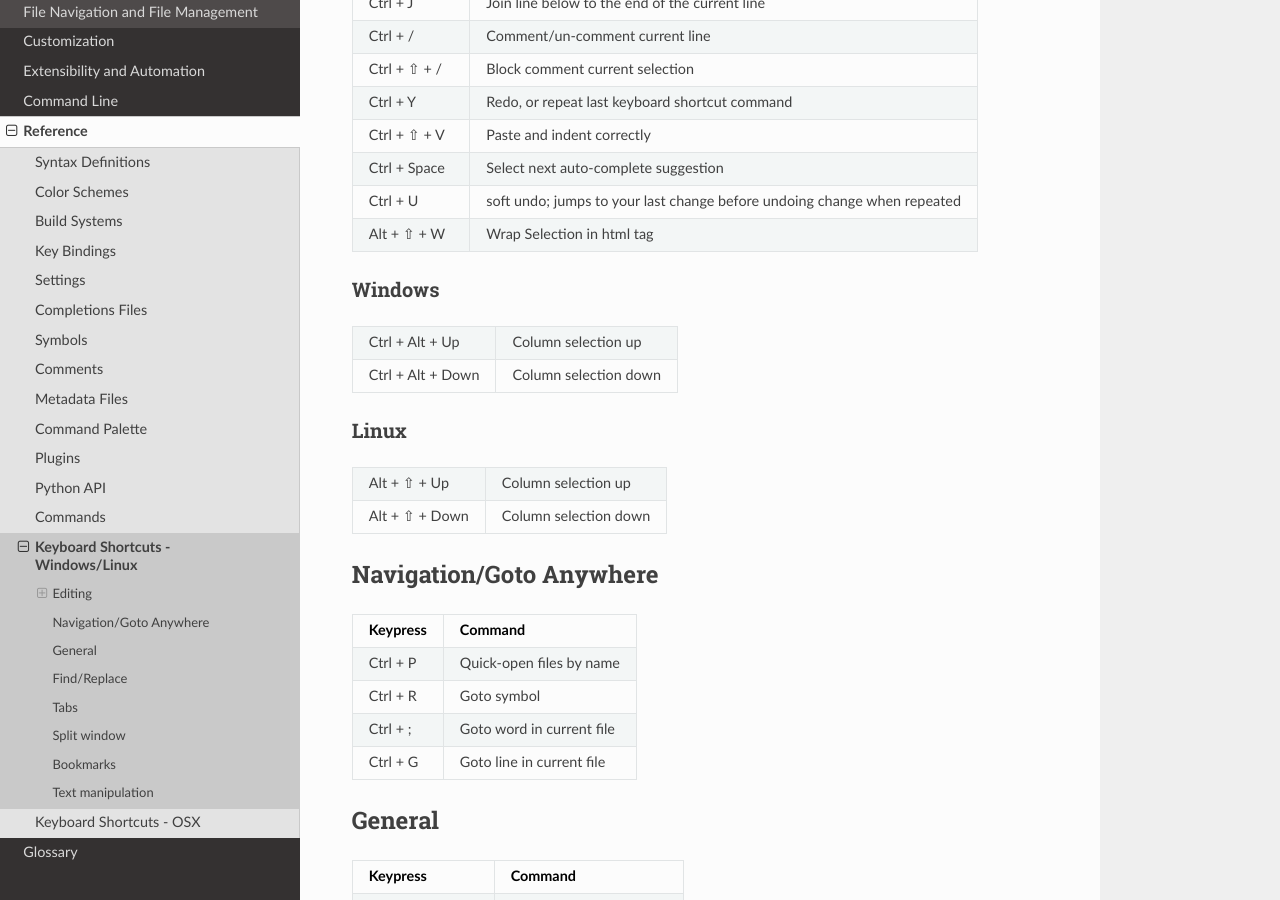
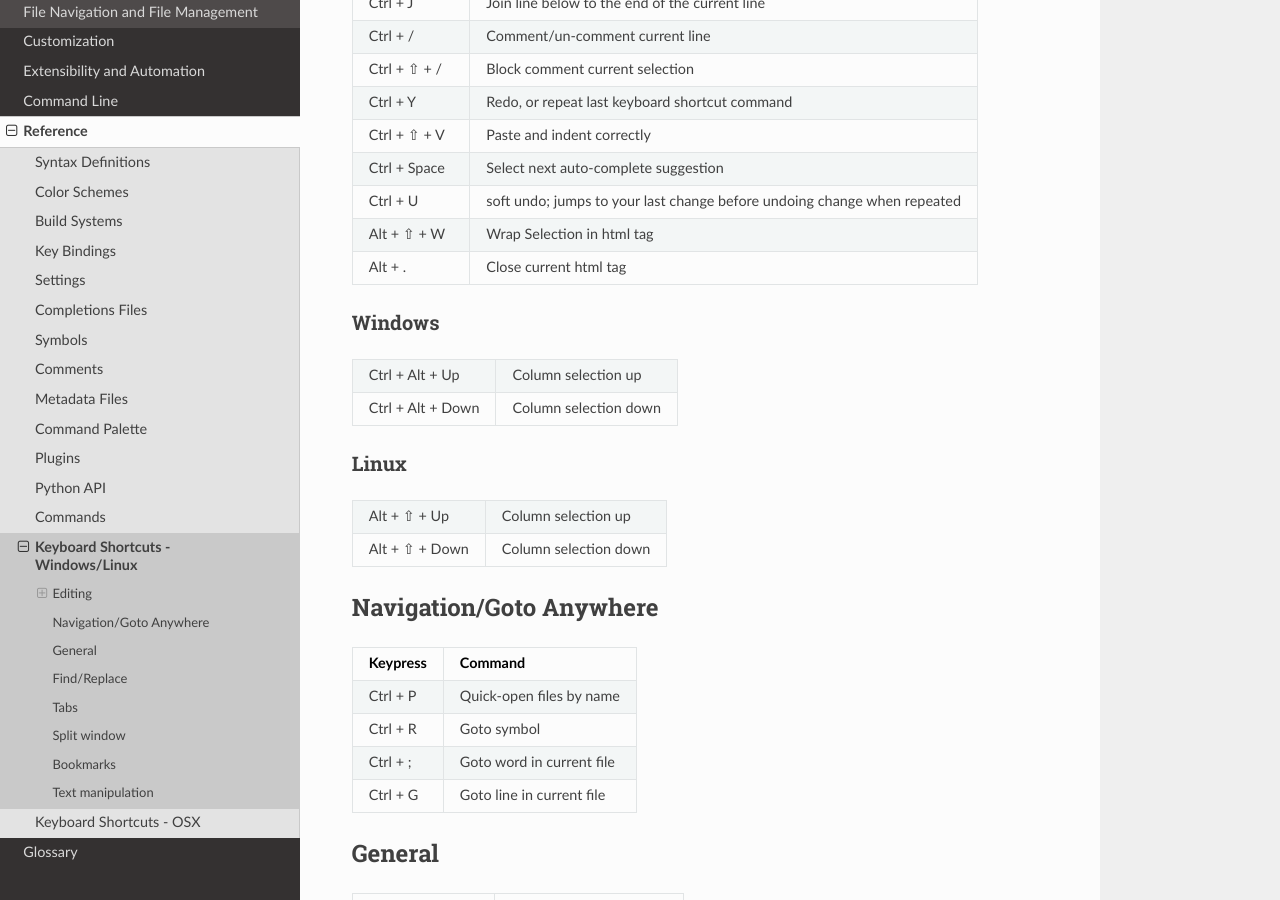
Before and after one commit to guillermooo/sublime-undocs, a Sphinx documentation site: the page built from source/reference/keyboard_shortcuts_win.rst, in a window 1280 px wide and 900 px high, scrolled down 858 px. Built offline with Sphinx 7.4.7 and the Read the Docs theme 2.0.0, drawn with Linux system fonts in a browser that asks for light colours.

Commit message:
Update keyboard_shortcuts_win.rst
Added "Close current html tag" shortcut

```diff
--- a/source/reference/keyboard_shortcuts_win.rst
+++ b/source/reference/keyboard_shortcuts_win.rst
@@ -59,6 +59,8 @@ Editing
 |                 | undoing change when repeated                              |
 +-----------------+-----------------------------------------------------------+
 | Alt + ⇧ +  W    | Wrap Selection in html tag                                |
++-----------------+-----------------------------------------------------------+
+| Alt + .         | Close current html tag                                    |
 +-----------------+-----------------------------------------------------------+
 
 Windows
```
